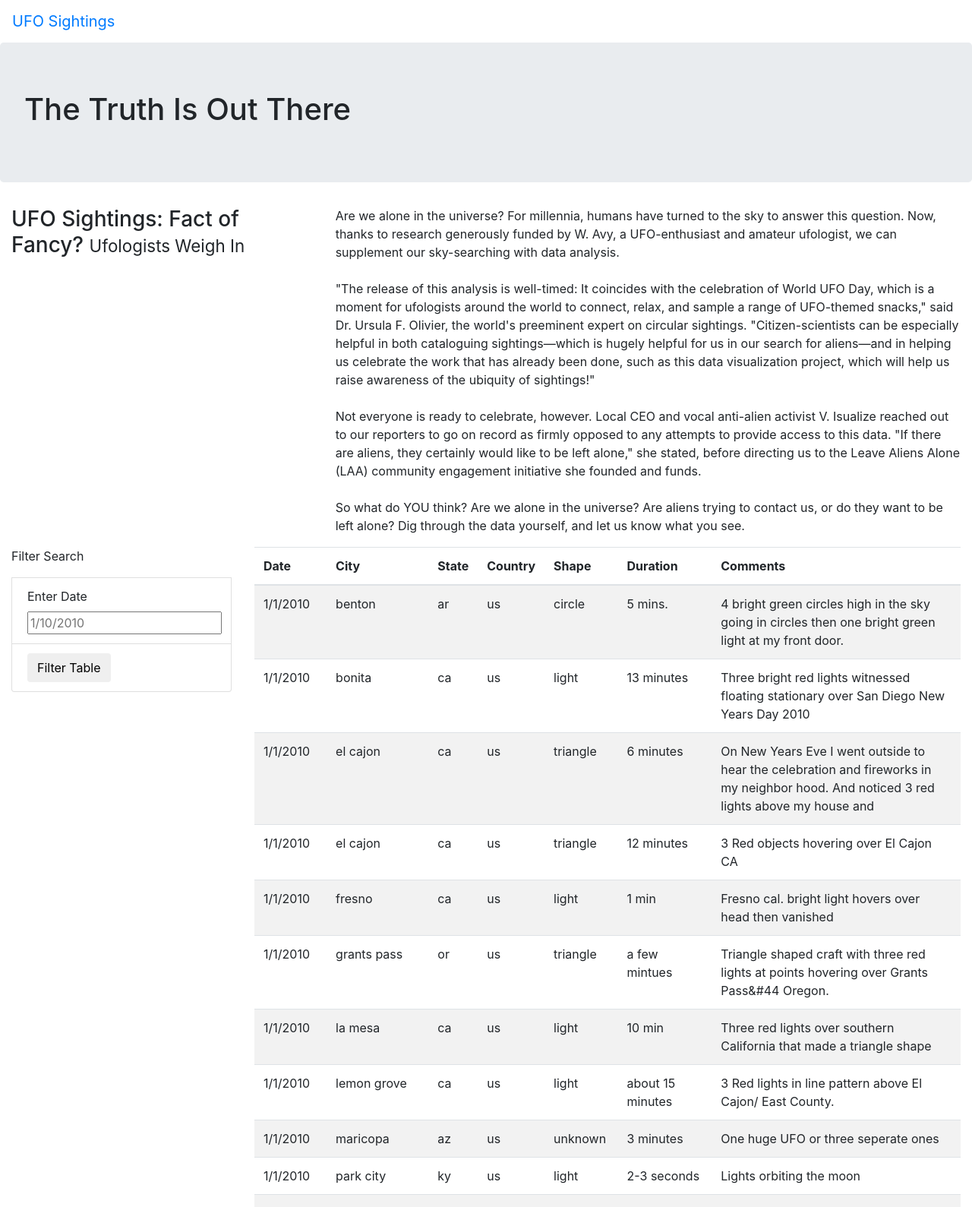
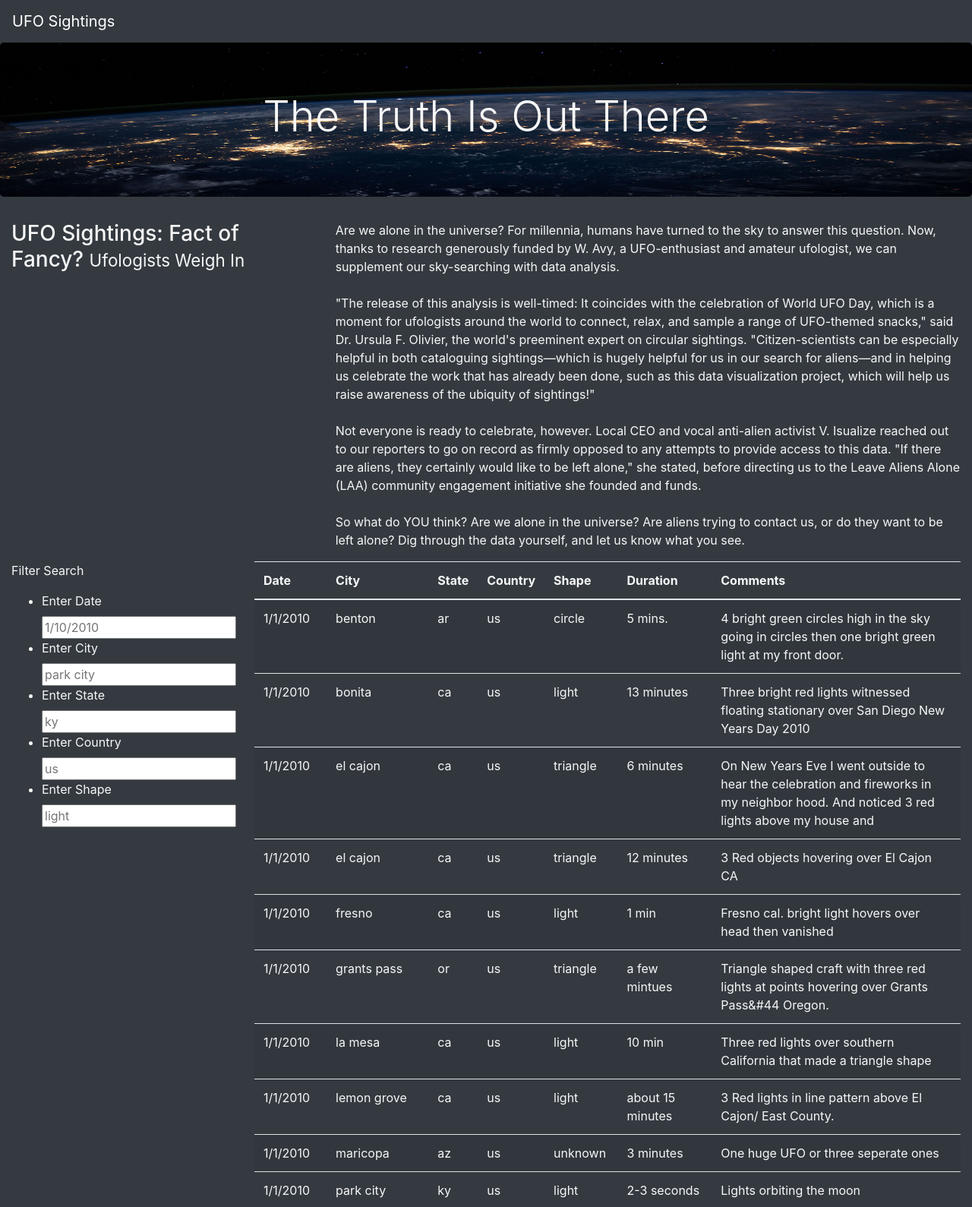
Before and after one commit to kristithrasher/UFOs, a plain HTML site: page index.html in a window 1280 px wide. Shown: the top 1589 px of the page at 76% size. Drawn offline with nearby package versions, Linux system fonts and the light colour scheme.

Commit message:
adding updated files for 11 project UFO added multiple search criteria for filtering UFO data and updated necessary files

```diff
--- a/index.html
+++ b/index.html
@@ -1,6 +1,5 @@
 <!DOCTYPE html>
 <html lang="en">
-
 <head>
   <meta charset="UTF-8">
   <meta http-equiv="X-UA-Compatible" content="IE=edge">
@@ -13,14 +12,17 @@
   <link rel="stylesheet" href="static/css/style.css">
 </head>
 
-<body>
+<body class="bg-dark">
   <div class="wrapper">
-    <nav class="navbar navbar-expand-lg">
+    <!-- This will apply a dark background and light lettering
+      to the navbar for us, without any extra styling in the CSS stylesheet.
+     -->
+    <nav class="navbar navbar-dark bg-dark navbar-expand-lg">
       <a class="navbar-brand" href="index.html">UFO Sightings</a>
     </nav>
   </div>
   <div class="jumbotron">
-    <h1>The Truth Is Out There</h1>
+    <h1 class="display-4">The Truth Is Out There</h1>
   </div>
   <div class="container-fluid">
     <div class="row">
@@ -50,18 +52,33 @@
   <div class="container-fluid">
     <div class="row">
       <div class="col-md-3">
-        <form>
+        <form class="big-dark">
           <p>Filter Search</p>
-          <ul class="list-group">
+          <ul class="big-dark">
+            <li class="big-dark">
+              <label for="date">Enter Date</label>
+              <input type="text" placeholder="1/10/2010" id="datetime" />
+            </li>
+            <li class="big-dark">
+              <label for="date">Enter City</label>
+              <input type="text" placeholder="park city" id="city" />
+            </li>
+            <li class="big-dark">
+              <label for="date">Enter State</label>
+              <input type="text" placeholder="ky" id="state" />
+            </li>
+            <li class="big-dark">
+              <label for="date">Enter Country</label>
+              <input type="text" placeholder="us" id="country" />
+            </li>
+            <li class="big-dark">
+              <label for="date">Enter Shape</label>
+              <input type="text" placeholder="light" id="shape" />
+            </li>
+
           </ul>
-          <li class="list-group-item">
-            <label for="date">Enter Date</label>
-            <input type="text" placeholder="1/10/2010" id="datetime" />
-          </li>
-          <li class="list-group-item">
-            <button id="filter-btn" type="button" class="btn btn-default">Filter Table</button>
-          </li>
         </form>
+
 
 
 
--- a/static/css/style.css
+++ b/static/css/style.css
@@ -0,0 +1,18 @@
+/* provides our webpage with specific styling instructions: We want a light text (color: #f7f7f7;) applied to the body (body {}) of the page.
+ */
+body {
+
+    color: #f7f7f7;
+  }
+
+/* This code accomplishes a few things:
+.jumbotron tells the stylesheet to apply the changes only to divs with a class of "jumbotron."
+We specify a background image, then tell the code where the image is stored.
+The size of the background is set to span the entire width and height of the element, no matter the size of the viewport.
+We've aligned the text to be in the center of the element. */
+
+.jumbotron {
+    background-image: url("../../images/nasa.jpg");
+    background-size: 100% 100%;
+    text-align: center;
+  }
--- a/static/js/app.js
+++ b/static/js/app.js
@@ -1,7 +1,7 @@
-//Building the html table and fill it with data from data.js
-// import the data from data.js
+// from data.js
 const tableData = data;
-//Reference the HTML table using d3
+
+// get table references
 var tbody = d3.select("tbody");
 
 function buildTable(data) {
@@ -19,30 +19,58 @@ function buildTable(data) {
     Object.values(dataRow).forEach((val) => {
       let cell = row.append("td");
       cell.text(val);
-        }
-      );
+    });
   });
 }
-  function handleClick() {
-    // Grab the datetime value from the filter
-    let date = d3.select("#datetime").property("value");
-    let filteredData = tableData;
 
-     // Check to see if a date was entered and filter the
-    // data using that date.
-    if (date) {
-      // Apply `filter` to the table data to only keep the
-      // rows where the `datetime` value matches the filter value
-      filteredData = filteredData.filter(row => row.datetime === date);
+// 1. Create a variable to keep track of all the filters as an object.
+let filters = {};
+
+// 3. Use this function to update the filters.
+function updateFilters() {
+
+  // 4a. Save the element that was changed as a variable.
+  let changedElement = d3.select(this);
+
+  // 4b. Save the value that was changed as a variable.
+  let elementValue = changedElement.property("value")
+  console.log(elementValue);
+  // 4c. Save the id of the filter that was changed as a variable.
+  let filterId = changedElement.attr("id");
+  console.log(filterId);
+  // 5. If a filter value was entered then add that filterId and value
+  // to the filters list. Otherwise, clear that filter from the filters object.
+  if (elementValue) {
+    filters[filterId] = elementValue;
+  }
+  else {
+    delete filters[filterId];
+
+  }
+  // 6. Call function to apply all filters and rebuild the table
+ filterTable();
+
 };
 
-     // Rebuild the table using the filtered data
-    // @NOTE: If no date was entered, then filteredData will
-    // just be the original tableData.
+// 7. Use this function to filter the table when data is entered.
+function filterTable() {
+
+  // 8. Set the filtered data to the tableData.
+  let filteredData = tableData
+
+  // 9. Loop through all of the filters and keep any data that
+  // matches the filter values
+  Object.entries(filters).forEach(([key, value]) => {
+    filteredData = filteredData.filter(row => row[key] === value)
+
+  });
+
+// 10. Finally, rebuild the table using the filtered data
 buildTable(filteredData);
 }
-  // Attach an event to listen for the form button
-d3.selectAll("#filter-btn").on("click", handleClick);
+
+// 2. Attach an event to listen for changes to each filter
+d3.selectAll("input").on("change", updateFilters);
 
 // Build the table when the page loads
 buildTable(tableData);
```
Also changed, not shown: images/nasa.jpg (added), 1 other file. Lines whose indentation alone changed are shown as unchanged.
